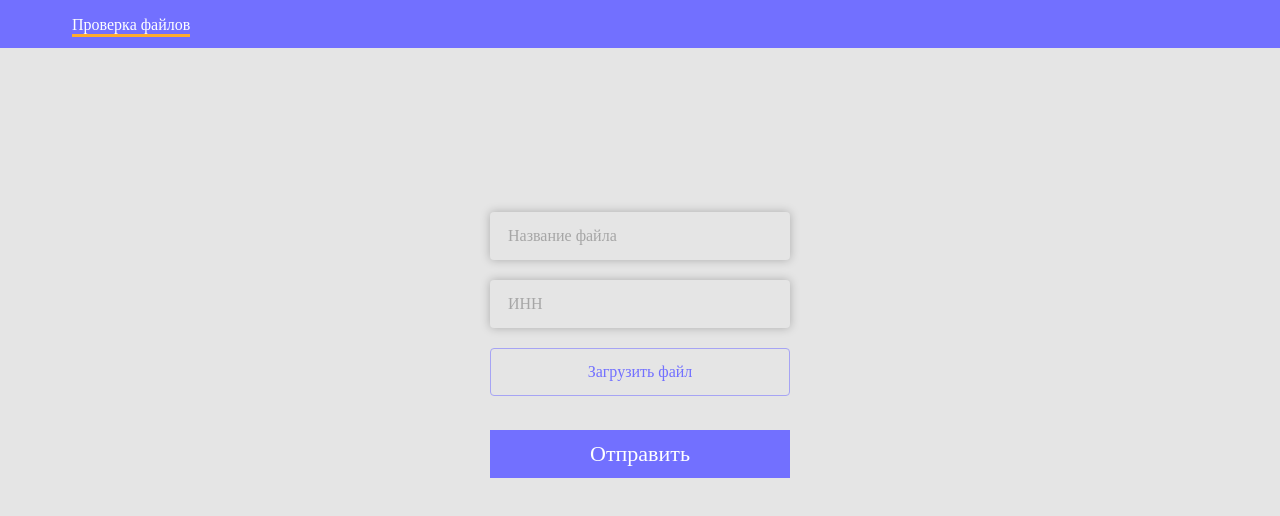
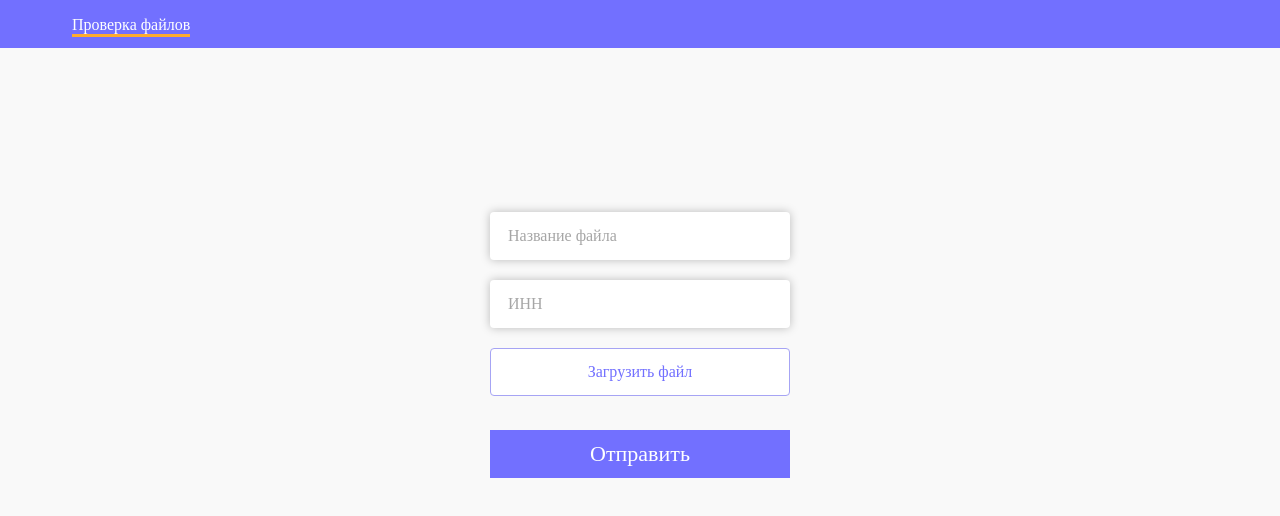
Before and after one commit to ITIXYXYWA/hakaton, a React (Create React App) app: page / in a window 1280 px wide. Shown: the top 516 px of the page. Built offline with nearby package versions, Linux system fonts and the light colour scheme; a web font is replaced by a local one.

Commit message:
change colors

```diff
--- a/src/assets/styles/root.css
+++ b/src/assets/styles/root.css
@@ -1,6 +1,6 @@
 :root {
     --white-color: #FFFFFF;
-    --background: #E5E5E5;
+    --background: #F9F9F9;
     --second-color: #7270FF;
     --link-color: #FFFFFF;
     --border-bottom: #FFAB2E;
--- a/src/components/home/home.css
+++ b/src/components/home/home.css
@@ -18,7 +18,7 @@
 .home__Form input {
     width: 300px;
     height: 48px;
-    background: var(--background);
+    background: var(--white-color);
     box-shadow: 0px 0px 10px rgba(0, 0, 0, 0.25);
     border-radius: 4px;
     border: none;
@@ -52,7 +52,7 @@
 .home__upload {
     width: 300px;
     height: 48px;
-    background: var(--background);
+    background-color: var(--white-color);
     border-radius: 4px;
     border: none;
     margin-bottom: 34px;
```
